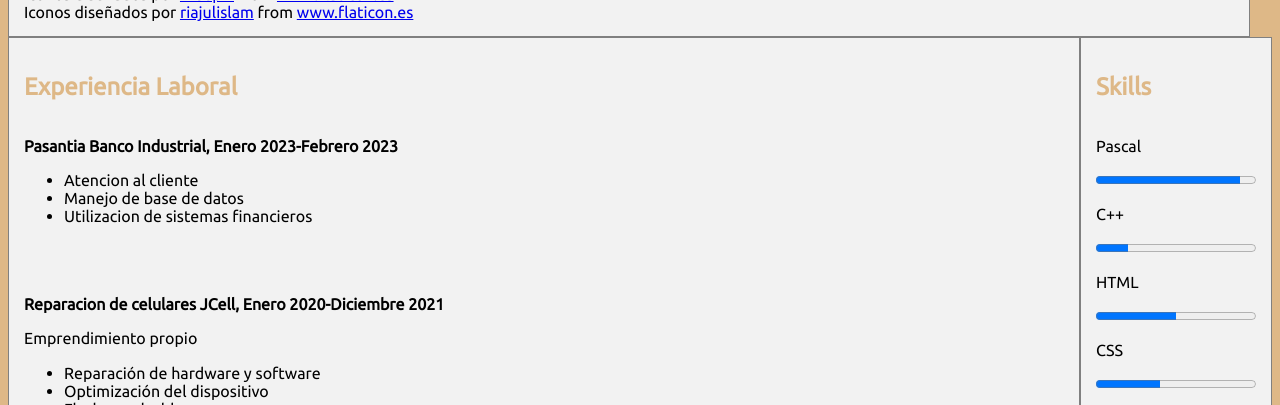
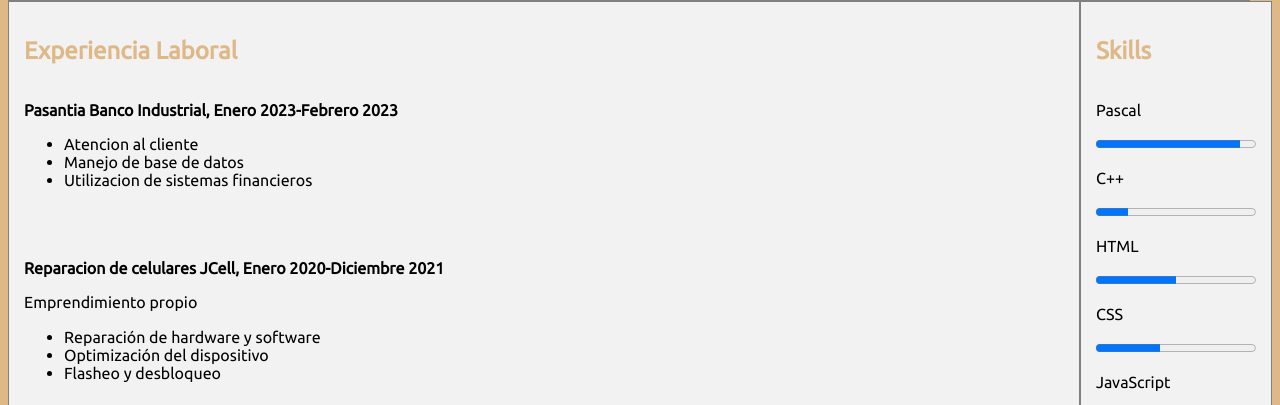
Before and after one commit to JuaniCurtale/JuaniCurtale.github.io, a plain HTML site: page index.html in a window 1280 px wide. Shown: the part 695-1100 px from the top of the page. Drawn offline with Linux system fonts and the light colour scheme.

Commit message:
cv casi listo

```diff
--- a/index.html
+++ b/index.html
@@ -28,7 +28,6 @@
                     <a class="instagram" href="https://instagram.com/juanicurtale?igshid=YmMyMTA2M2Y="><img id="instagram_foto" src="images/003-instagram.png" alt="fotoinsta"></a>
                     <a class="gmail" href="mailto:curtalejuani6@gmail.com"><img id="gmail_foto" src="images/004-gmail.png"></a>
                     <a class="whatsapp" href="https://wa.me/+5492281366101"><img id="whatsapp_foto" src="images/006-whatsapp.png" alt="logo whatsapp"></a>
-                    <div>Iconos diseñados por <a href="https://www.freepik.com" title="Freepik">Freepik</a> from <a href="https://www.flaticon.es/" title="Flaticon">www.flaticon.es</a></div><div>Iconos diseñados por <a href="https://www.flaticon.es/autores/riajulislam" title="riajulislam">riajulislam</a> from <a href="https://www.flaticon.es/" title="Flaticon">www.flaticon.es</a></div>
                 </span>
             </span>
         </div>
```
